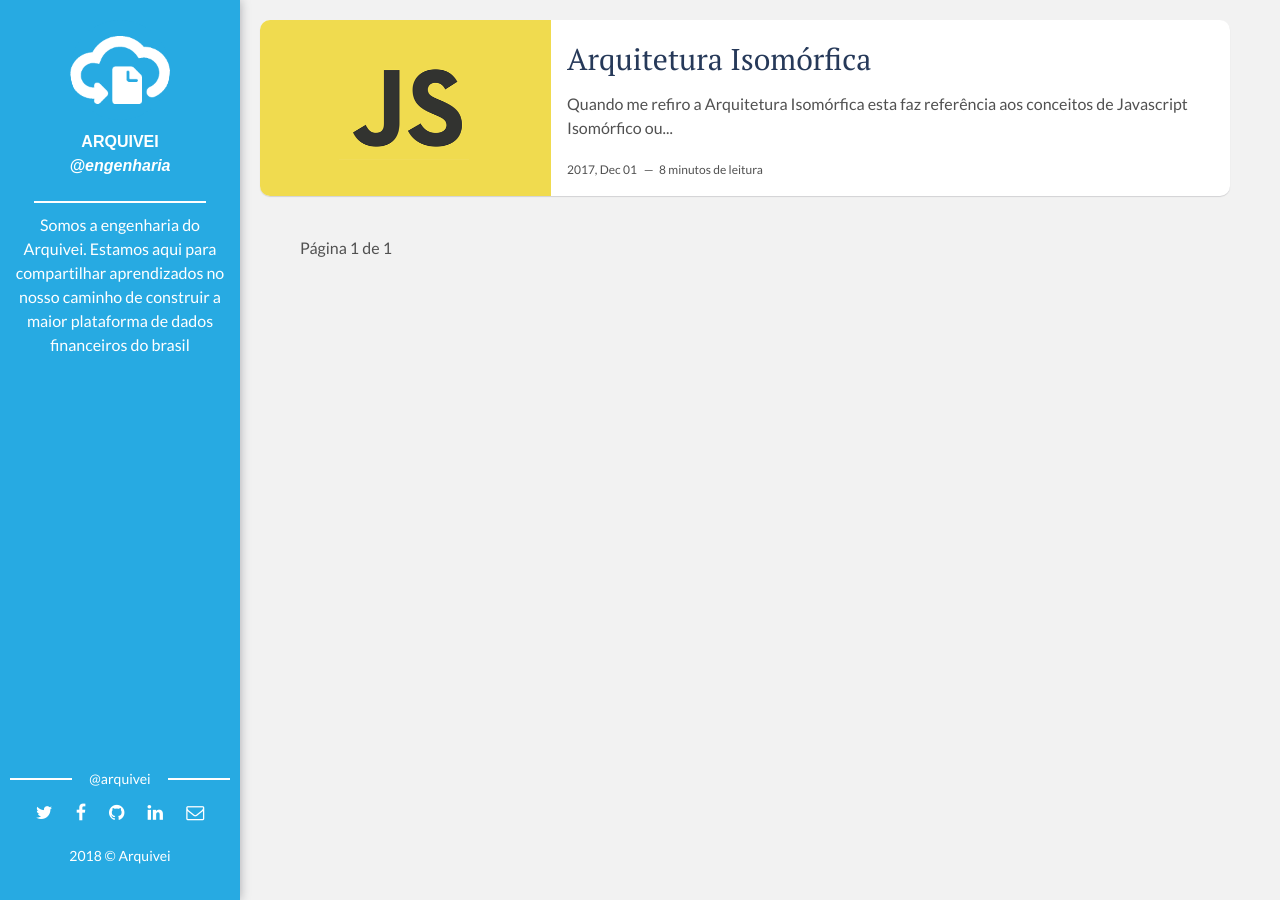
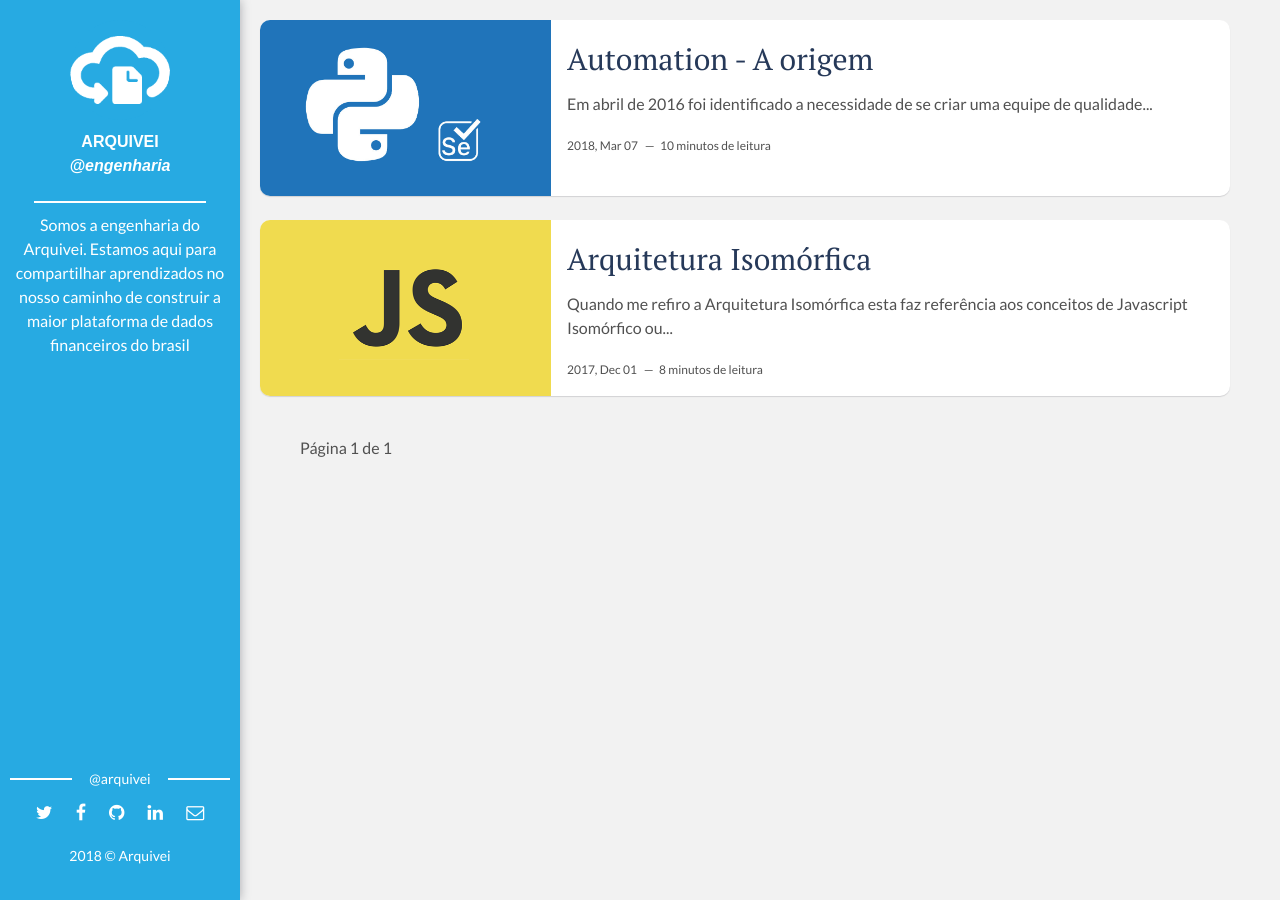
Before and after one commit to arquivei/arquivei.github.io, a Jekyll site: the page built from index.html, in a window 1280 px wide. Built offline with Jekyll 4.4.1, drawn with Linux system fonts in a browser that asks for light colours; the list of posts is cut into pages by our own code; some of the changed lines change nothing that is shown.

Commit message:
Add [QA]automation post and author Leticia

````diff
--- a/_config.yml
+++ b/_config.yml
@@ -25,6 +25,16 @@ authors:
       github: santiagogustavo
       linkedin: in/santiago-gustavo
       email: gustavo.santiago@arquivei.com.br
+  leticia:
+    name: Letícia Rostirola
+    job: Quality Assurance
+    image: leticia.jpg
+    about: "QA walks into a bar. Orders a beer. Orders 999999999 beers. Orders a lizard."
+    social_networks:
+      github: ladylovelace
+      twitter: lrostirola
+      linkedin: in/lrostirola
+      email: leticia.rostirola@arquivei.com.br
   olinda:
     name: Rafael Mariano
     job: Software Engineer
--- /dev/null
+++ b/_posts/2018-02-19-automation-start.markdown
@@ -0,0 +1,276 @@
+---
+layout: post
+title: Automation - A origem
+date: 2018-03-07
+categories: blog
+img: automation-start.jpg
+tags: [Python, Automation, Selenium, Test]
+author: leticia
+brief: O principal objetivo da automação de testes funcionais é eliminar o teste manual de cenários antigos, estáveis e repetitivos, agilizando o processo de deploy de uma nova funcionalidade.
+---
+
+Em abril de 2016 foi identificado a necessidade de se criar uma equipe de qualidade na Arquivei. Desde o início já existia o desejo de que a área surgisse com testes automatizados, porém foi em agosto que começamos os estudos para automatizar nossos fluxos. Por meados de dezembro de 2016, a automação do *Smoke Test* dava início, visando reduzir o tempo gasto com testes manuais das principais funcionalidades que poderiam ser afetadas pelo surgimento de novas.
+
+Como temos uma plataforma com alto grau de dependência entre funcionalidades, é preciso retestar fluxos "estáveis" para garantir a qualidade da entrega da nova funcionalidade, o que gera muito retrabalho se feito de forma manual.
+
+
+![automation-start-timeline]({{site.baseurl}}/assets/img/posts/automation-start-timeline.png){:class="img-fluid"}
+
+# O que usar para Automatizar ?
+
+A nossa necessidade era de tecnologias que fossem simples, confiáveis, de fácil manutenção e que nos desse maior liberdade para trabalhar. Buscando o que o mercado estava usando concluímos que gherkin (cucumber), selenium, lettuce e python seriam boas escolhas.
+
+**Gherkin**     - por ser uma linguagem natural utilizada para descrever cenários de teste e que é fácil de ser compreendida também por pessoas da área de negócio (como o time de produto), e que também já pode ser interpretada por *frameworks* de *Behavior Driven Development*.
+
+**Selenium**    - por ser a  ferramenta mais utilizada e confiável do mercado para testar aplicações web de forma automatizada gratuitamente.
+
+**Python**      - por ser uma linguagem de programação com sintaxe simple e clara e por também oferecer recursos disponíveis em linguagens mais complicadas como Java.
+
+**Lettuce**     - por ser um framework para BDD (Behavior Driven Development) que permite executar testes automáticos em Python de forma simples.
+
+
+##### Obs: Lettuce é compatível apenas com Python2.7-. Recomendamos substituir o Lettuce pelo Behave e utilizar Python3+ em um novo projeto (a diferença é sutil e pode ser encontrada .
+
+# O que automatizar ?
+
+Como esperado, começamos pelas atividades de maior relevância para nossa aplicação e que eram sempre reexecutadas para garantir que as principais funcionalidades continuavam funcionando, o chamado *Smoke Test*.
+
+Após o *Smoke* começamos os teste de regressão, onde são adicionadas todas as funcionalidades já estáveis do sistema e que por questões de tempo, é praticamentes inviável de ser executado de forma manual. Com a regressão automatizada você consegue executá-la no fim do dia e ao retornar pela manhã obter os resultados ;)
+
+Saiba que você não irá, e nem deve, automatizar todas as funcionalidades da sua aplicação, principalmente as que costumam sofrer mudanças recorrentes. Avalie os fluxos de seu sistema e saiba descartar o que não convém automatizar.
+
+# É hora do código
+
+Caso queira começar com um projeto exemplo antes de dar início ao seu, pode baixar meu [projeto no github](https://github.com/ladylovelace/little-monkey) que eu criei durante uma [palestra sobre automação de testes funcionais](https://speakerdeck.com/ladylovelace/building-your-own-monkey-the-era-of-automation) e que foi criado com base nos passos descrito abaixo.
+
+## Passo 1: Organizando seu projeto
+
+
+Para uma boa leitura e manutenção de código, o ideal é pensar em uma estrutura que te facilite no futuro. Utilizando BDD, e o framework lettuce, ele já nos força a ter pelo menos um diretório *features* . Dentro dele podem existir outros subdiretórios, como smoke e regression para guardar os arquivos *.feature* (Os cenários de teste em Gherkin) e src para o código python.
+
+Em suma nossa estrutura ficou assim:
+
+```
+.
+├── features
+│   ├── regression
+│   │   ├── cte-list.feature
+│   │   ├── ...
+│   │   └── nfe-list.feature
+│   ├── smoke
+│   │   └── smoke-test.feature
+│   └── src
+│       ├── config.py.dist (opcional/recomendado)
+│       ├── steps.py
+│       ├── routes.py (opcional)
+│       └── terrain.py
+├── README.md (opcional/recomendado)
+└── requirements.txt (opcional/recomendado)
+```
+
+Para executar o projeto é preciso garantir que você possui todas as dependências instaladas (lettuce, selenium, chromedriver, ...). Para isto basta realizar a instalação destes pacotes através do [pip](https://pip.pypa.io/en/stable/).
+
+```
+pip install selenium
+pip install lettuce
+pip install chromedriver
+```
+
+Uma dica é utilizar o *virtualenv* para gerenciar e isolar estas dependências apenas ao teu projeto, evitando assim a necessidade de acesso de super usuário para instalação. Seu uso é simples e pode ser encontrador [aqui](https://virtualenv.pypa.io/en/stable/installation/).
+
+
+### Arquivos de suporte
+`features/src/config.py`
+`features/src/config.py.dist`
+
+No nosso caso, o arquivo *.config* serve para armazenar os dados de usuários da nossa aplicação, *paths* e o *browser* que vamos executar naquele momento. Isto nos permite maior reuso dos cenários de teste, privacidade de informações sensíveis (com o uso do arquivo *.dist*, senhas não são enviadas para o repositório) e o código torna-se mais limpo, facilitando a manutenção.
+
+```python
+# Hostname da aplicacao a ser testada
+ARQUIVEI_HOST = 'https://qa.arquivei.com.br/'
+# Catalogo de usuarios
+# Exemplo de uso nos cenarios: Given I am logged in as "starter"
+USERS = {
+    'enterprise': {
+        'username': 'enterprise@arquivei.com.br',
+        'password': ''
+    },
+    'starter': {
+    'username': 'starter@arquivei.com.br',
+    'password': ''
+    },
+    ...
+}
+...
+# Escolha o browser para realizar os testes
+# Browsers disponiveis: chrome, firefox, headless
+BROWSER = 'chrome'
+```
+
+`features/src/terrain.py`
+
+
+Por convenção o *Lettuce* busca um arquivo chamado *terrain.py* no diretório. Pense nele como um arquivo de *setup* global. Ele contém funções úteis a toda execução do seu projeto como iniciar e fechar o browser e também encontrar um elemento na tela (função que vários steps utilizam).
+
+
+```python
+from lettuce import before, after, world
+
+from selenium import webdriver
+from selenium.common.exceptions import StaleElementReferenceException
+
+
+@before.all
+def setup_browser():
+    if BROWSER == 'chrome':
+        chrome_options = webdriver.ChromeOptions()
+        chrome_options.add_argument('--no-sandbox')
+        chromedriver = "/usr/bin/chromedriver"
+        world.browser = webdriver.Chrome(executable_path=chromedriver,
+                                         chrome_options=chrome_options)
+        world.browser.set_window_size(1280,800)
+    elif BROWSER == 'chrome-headless':
+        chrome_options = webdriver.ChromeOptions()
+        chrome_options.add_argument('--no-sandbox')
+        chrome_options.add_argument('--disable-setuid-sandbox')
+        chromedriver = "/node_modules/chromedriver/lib/chromedriver/chromedriver"
+        world.browser = webdriver.Chrome(executable_path=chromedriver,
+                                         chrome_options=chrome_options)
+        world.browser.implicitly_wait(10)
+        world.browser = webdriver.Chrome(executable_path=chromedriver,
+                                         chrome_options=chrome_options)
+
+@after.all
+def tear_down_feature(self):
+    world.browser.quit()
+
+
+def contains_content(browser, content):
+    for elem in browser.find_elements_by_xpath(unicode(
+            u'//*[contains(normalize-space(.),"{content}") '
+            u'and not(./*[contains(normalize-space(.),"{content}")])]'
+            .format(content=content))):
+        try:
+            if elem.is_displayed():
+                return True
+        except StaleElementReferenceException:
+            pass
+    return False
+```
+
+## Passo 2: Escrever os cenários
+
+Desde o princípio nós já escreviamos cenários de teste em [Gherkin](https://cucumber.io/docs/reference#gherkin), o que facilitou a portabilidade para a automação. É importante descrever os steps de forma clara, sucinta e reutilizável para evitar duplicidade de funções.
+
+##### Obs: Os valores entre aspas servem como parâmetros das funções da automação.
+
+`features/smoke/smoke-test.feature`
+
+```gherkin
+Scenario: [23] Consult NFe - A1
+  Given I am logged in as "enterprise"
+    And I go to "nfe-list"
+  When I press button with "id" like "summary-consult-button"
+  Then I should see "Consulta Resumo realizada"
+```
+
+## Passo 3: Escrever as funções para automação
+
+As funções responsáveis por executar os casos de teste ficam organizadas dentro do arquivo *steps.py*.
+Com conhecimento básico em [Python](https://python.org.br/introducao/) e com o auxílio da documentação do [Selenium Pyton](http://selenium-python.readthedocs.io/getting-started.html) você é capaz de criar seu código sem grandes problemas.
+Outro grande auxiliar na construção das suas funções é o [Inspect do Chrome](https://developers.google.com/web/tools/chrome-devtools/inspect-styles/?hl=pt-br) que te mostra de maneira fácil os elemento do *DOM* de sua aplicação.
+
+![automation-start-inspect]({{site.baseurl}}/assets/img/posts/automation-start-inspect.jpg){:class="img-fluid"}
+
+Abaixo seguem as funções necessárias para a execução do cenário descrito no Passo 2:
+
+`features/src/steps.py`
+
+ ```python
+from config import ARQUIVEI_HOST, USERS
+from route import ROUTES
+from lettuce import step, world
+from selenium.webdriver.common.keys import Keys
+
+ @step('I am logged in as "(.*?)"$')
+def I_am_logged_in_as(step, user_id):
+    with AssertContextManager(step):
+        world.browser.get(urlparse.urljoin(ARQUIVEI_HOST, 'login'))
+        user = USERS[user_id]
+        world.browser.find_element_by_id('login-email').send_keys(user['username'])
+        world.browser.find_element_by_id('login-password').send_keys(user['password'])
+        world.browser.find_element_by_id('login-submit').send_keys(Keys.ENTER)
+
+@step('I go to "(.*?)"$')
+def go_to(step, url):
+    with AssertContextManager(step):
+        route = ROUTES[url]
+        world.browser.get(urlparse.urljoin(ARQUIVEI_HOST, route['url']))
+
+@step('I press button with "(.*?)" like "(.*?)"$')
+def press_with(step, attr, value):
+    selector = '[%s="%s"]' % (attr, value)
+    button = world.browser.find_element_by_css_selector(selector)
+    button.click()
+
+@step('I should see "([^"]+)"$')
+def should_see(step, text):
+    assert_true(step, contains_content(world.browser, text.encode('utf-8')))
+ ```
+
+##### Note que **@step** possui a mesma descrição que os passos descritos em *smoke-test.feature* .
+
+## Passo 4: Execução
+
+Com o [lettuce](http://lettuce.it/tutorial/simple.html) a execução torna-se bem simples, basta seguir os comandos listados:
+
+```sh
+# Considerando que você está na raiz do projeto
+
+# Para executar todos os testes:
+$ lettuce
+
+# Para executar os testes de uma funcionalidade:
+$ lettuce features/smoke
+
+# Para executar os testes de uma única feature
+$ lettuce features/regression/cte-list.feature
+
+# Para executar alguns cenários de uma feature
+$ lettuce features/regression/cte-list.feature -s 1,3
+```
+
+## Dificuldades encontradas / Lessons Learned
+
+Listarei abaixo os problemas mais comum que enfretamos e como resolve-los.
+
+### A automação inicia porém não encontra o elemento na tela
+
+Verifique se o elemento que procura não esta demorando para aparecer na tela. Para resolver este tipo de problema você deve trabalhar com as funções [wait](http://selenium-python.readthedocs.io/waits.html), ou seja, esperar X segundos ou até que o elemento Y fique visível na tela para então executar a sua ação. Tenha em mente que até a velocidade da internet pode impactar em seus testes, e um dia seu elemento pode demorar 1 segundo para aparecer e no outro mais de 5.
+
+```python
+from selenium.webdriver.support import expected_conditions as EC
+
+wait = WebDriverWait(driver, 10)
+element = wait.until(EC.element_to_be_clickable((By.ID, 'someid')))
+```
+
+### Compatibilidade de versões
+Seus testes funcionavam e não funcionam mais?
+
+Já enfrentamos problemas com atualizaçôes do Chrome, do chromedriver e do selenium. É comum que versões atuais do Browser aceitem apenas versões mais recentes dos drivers (chromedriver).
+Uma das vantagens de se usar virtualenv ou melhor ainda, criar um projeto em Docker te ajuda a manter a compatibilidade do seu projeto mais facilmente.
+
+Quando seu projeto estiver maduro, o mais recomendável é que ele rode em diversos *browsers* , pois isto é uma das grandes vantagens da automação. Mas enquanto estiver iniciando recomendo que foque em um *browser* (o mais utilizado por seus clientes) e depois comece a garantir a compatibilidade para outros também.
+
+### Headless vs Não Headless
+
+Em teoria, a execução entre *headless* e não *headless* deveria gerar os mesmos resultados. Porém, na vida real, um cenário pode falhar apenas em modo *headless* .
+
+Durante a execução da sua *Feature* o Lettuce vai te informando sobre falhas e sucesso o que facilita que você encontre o problema.
+
+![automation-start-debug]({{site.baseurl}}/assets/img/posts/automation-start-debug.png){:class="img-fluid"}
+
+Uma das vantagens de usar browser *headless* é que você pode iniciar os testes e realizar outras atividades em paralelo, sem que isto afete a automação. Mas o maior ganho do *headless* é permitir que a automação seja executada em qualquer servidor sem Display, permitindo o uso de ferramentas de integração contínua.
+
+Existem também estratégias de *Debug* para browsers *headless* como o uso da biblioteca [pyvirtualdisplay](http://pyvirtualdisplay.readthedocs.io/en/latest/) que te permite tirar *screenshots* do momento antes/após a falha do teste.
````
Also changed, not shown: assets/img/authors/leticia.jpg (added), assets/img/posts/automation-start-debug.png (added), assets/img/posts/automation-start-inspect.jpg (added), assets/img/posts/automation-start-timeline.png (added), assets/img/posts/automation-start.jpg (added).
